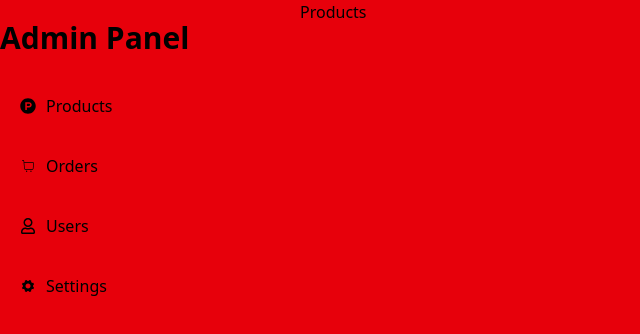
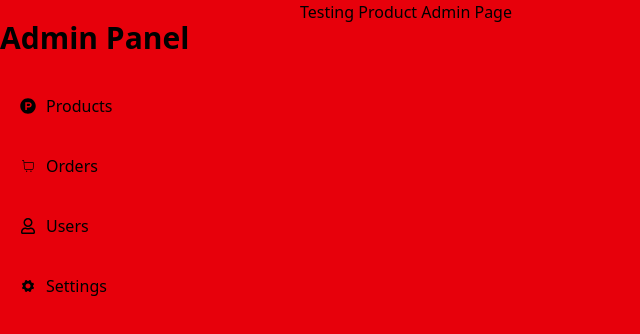
Before and after one commit to Himeshas/mern-frontend, a React (Vite) app: page /admin/products in a window 1280 px wide. Shown: the top 334 px of the page, without its empty margins (0-640 px from the left). Built offline with nearby package versions, Linux system fonts and the light colour scheme.

Commit message:
pdoduct admin page added

```diff
--- /dev/null
+++ b/src/pages/admin/productsAdminPage.jsx
@@ -0,0 +1,8 @@
+export default function ProductsAdminPage() {
+
+    return (
+        <div>
+            <h1>Testing Product Admin Page</h1>
+        </div>
+    );
+}
--- a/src/pages/adminpage.jsx
+++ b/src/pages/adminpage.jsx
@@ -3,6 +3,7 @@ import { FaProductHunt } from "react-icons/fa6";
 import { CiShoppingCart } from "react-icons/ci";
 import { FaRegUser } from "react-icons/fa";
 import { IoIosSettings } from "react-icons/io";
+import ProductsAdminPage from "./admin/productsadminpage";
 
 export default function AdminPage() {
   return (
@@ -19,7 +20,7 @@ export default function AdminPage() {
 
           <Routes path="/*">
             <Route path="/" element={<h1>Dashboard</h1>} />
-            <Route path="/products" element={<h1>Products</h1>} />
+            <Route path="/products" element={<ProductsAdminPage/>} />
             <Route path="/orders" element={<h1>Orders</h1>} />
           </Routes>
 
```
